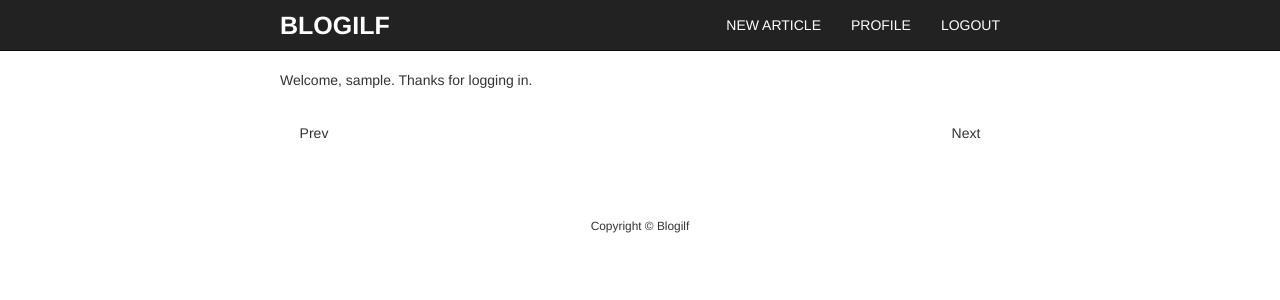
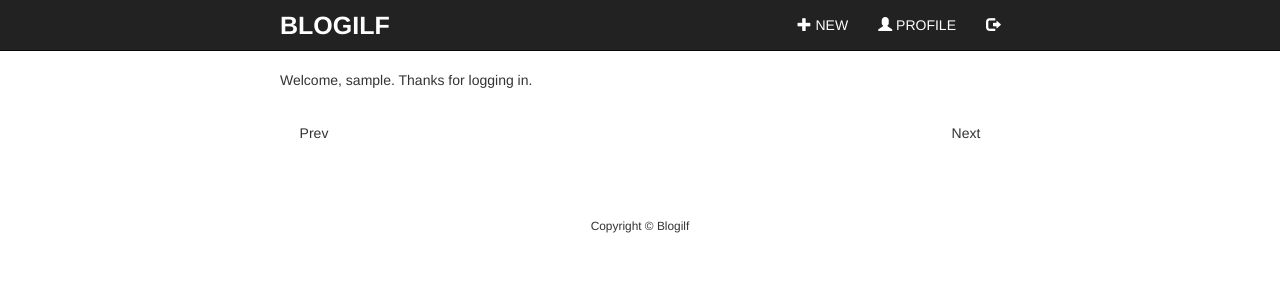
Before and after one commit to amirilf/blogilf, a Django app: page / in a window 1280 px wide. Shown: the top 300 px of the page. Run offline with Django 3.2, Linux system fonts and the light colour scheme; the visitor is signed in with stand-in values (Sample User, id 1); data that the repository does not hold is empty.

Commit message:
Add todo and some changes in base file

```diff
--- a/src/templates/base.html
+++ b/src/templates/base.html
@@ -37,20 +37,20 @@
                 <ul class="nav navbar-nav navbar-right">
                     {% if user.is_authenticated %}
                         <li>
-                            <a href="/new">New article</a>
+                            <a title="New Article" href="/new"><span class='glyphicon glyphicon-plus'></span> New</a>
                         </li>
                         <li>
-                            <a href="/account/profile">Profile</a>
+                            <a title="Profile" href="/account/profile"><span class='glyphicon glyphicon-user'></span> Profile</a>
                         </li>
                         <li>
-                            <a href="/account/logout">Logout</a>
+                            <a title="Logout" href="/account/logout"><span class='glyphicon glyphicon-log-out'></span></a>
                         </li>
                     {% else %}
                         <li>
-                            <a href="/account/login">Login</a>
+                            <a title="Login" href="/account/login"><span class='glyphicon glyphicon-log-in'></span> Login</a>
                         </li>
                         <li>
-                            <a href="/account/signup">Sign up</a>
+                            <a title="Sign up" href="/account/signup"><span class='glyphicon glyphicon-new-window'></span> Sign up</a>
                         </li>
                     {% endif %}
                 </ul>
```
Also changed, not shown: 1 other file.
